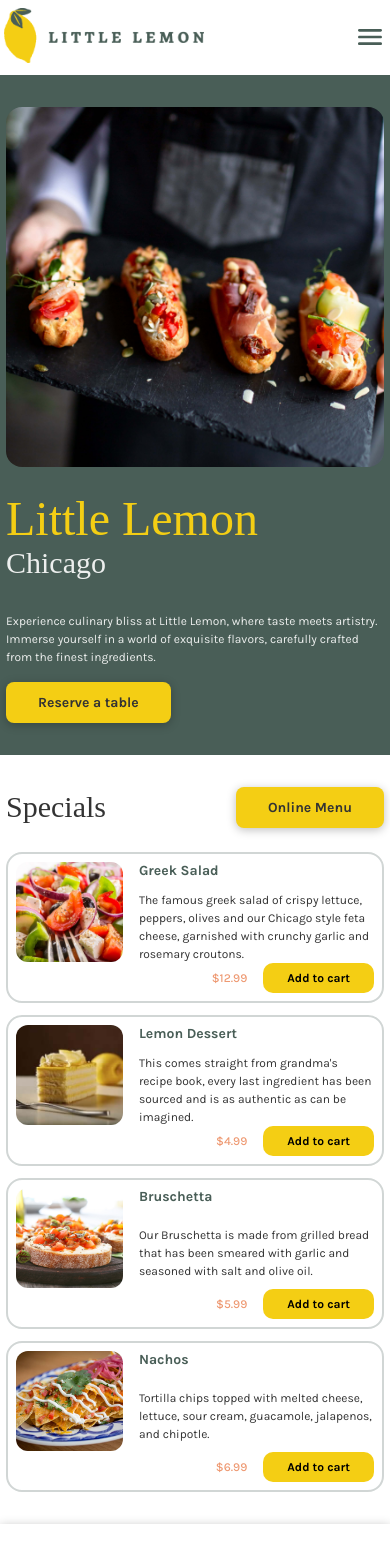
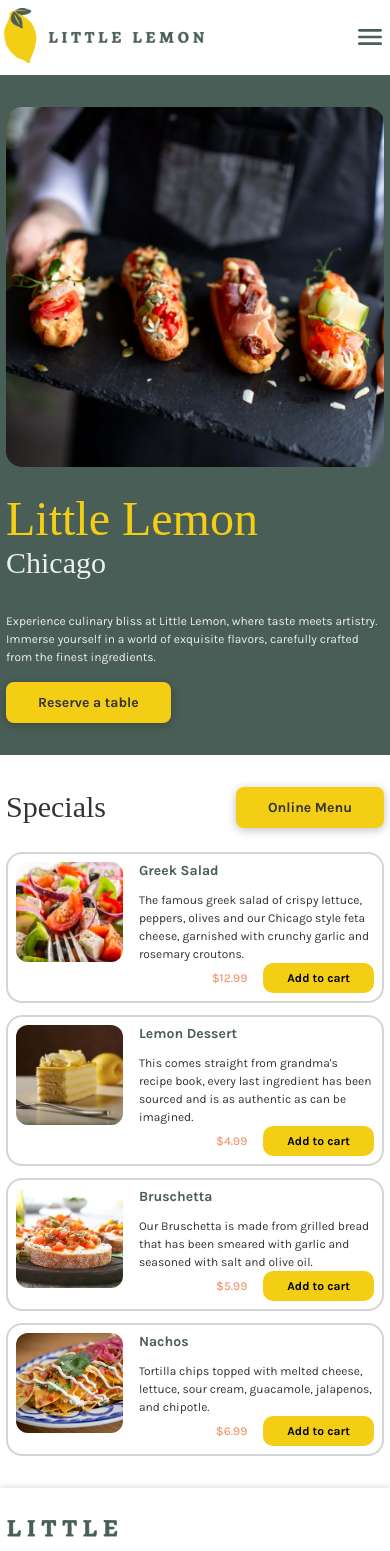
Before and after one commit to thedanieldiya/littlelemon, a React (Create React App) app: page / in a window 390 px wide. Shown: the top 1551 px of the page. Built offline with nearby package versions, Linux system fonts and the light colour scheme; a web font is replaced by a local one.

Commit message:
specials layout

```diff
--- a/src/pages/home/specials/specials.css
+++ b/src/pages/home/specials/specials.css
@@ -19,8 +19,7 @@
 	}
 
 	@media screen and (max-width: 540px) {
-		grid-template-columns: none;
-		grid-template-rows: repeat(4, 1fr);
+		grid-template-columns: repeat(1, 1fr);
 	}
 }
 
@@ -31,7 +30,6 @@
 	padding: 8px;
 	gap: 16px;
 	display: flex;
-	/* justify-content: flex-start; */
 	align-items: start;
 }
 
```
